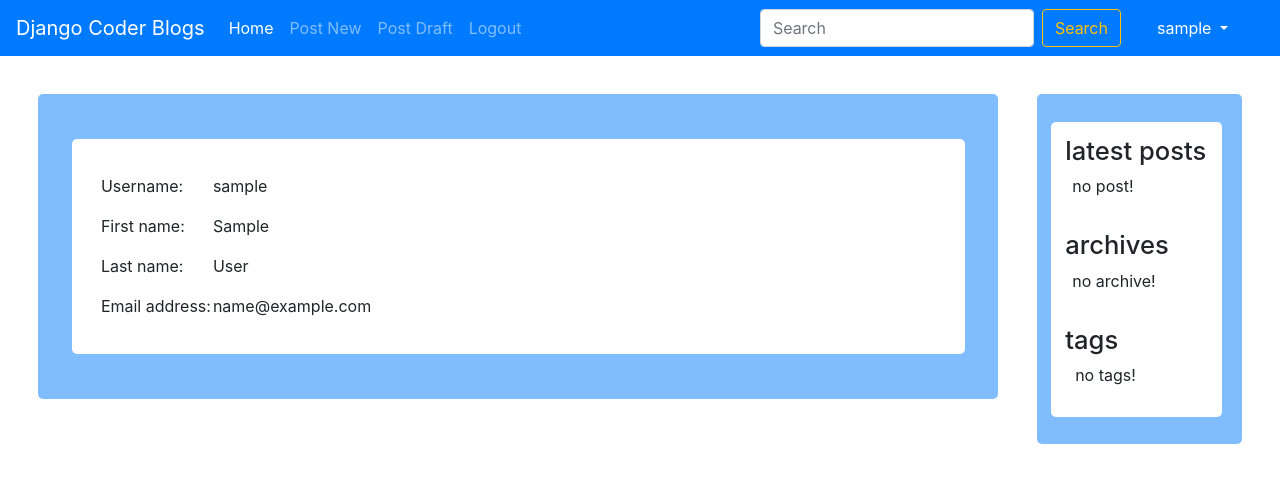
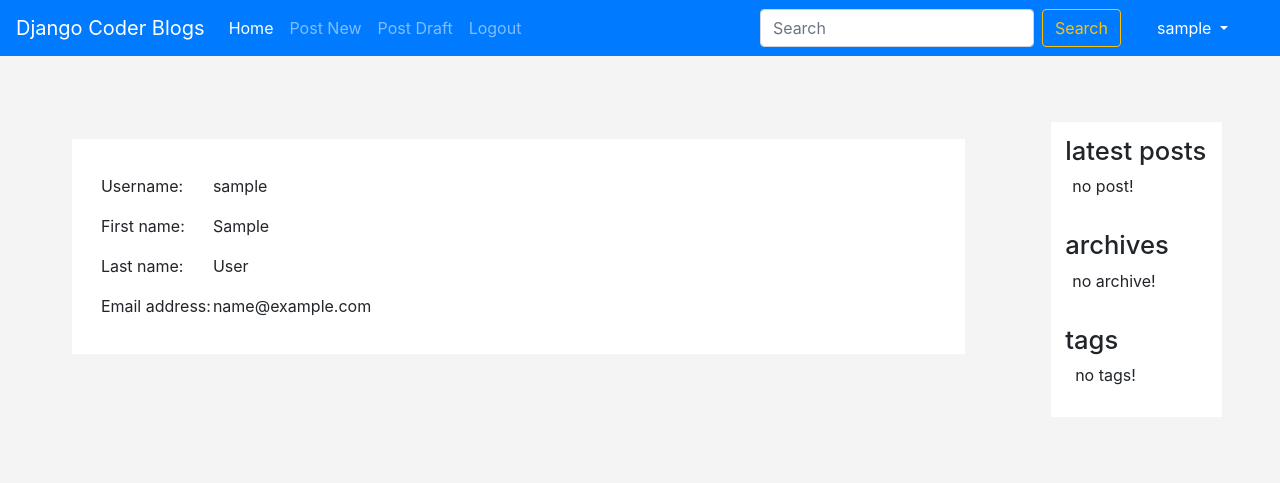
Before and after one commit to Mike-Dai/djangocoder, a Django app: page /profile/ in a window 1280 px wide. Shown: the top 483 px of the page. Run offline with Django 3.2, Linux system fonts and the light colour scheme; the visitor is signed in with stand-in values (Sample User, id 1); data that the repository does not hold is empty; some libraries are stand-ins or nearby versions.

Commit message:
Remove radius and add shadow

```diff
--- a/blog/static/styles/blog.css
+++ b/blog/static/styles/blog.css
@@ -3,7 +3,7 @@
 	display: none;
 }
 */
-
+/*
 @media only screen and (max-width: 1200px) {
 	.sidebar-container {
 		display: none;
@@ -14,7 +14,7 @@
 		background-color: white;
 	}
 }
-
+*/
 
 /*
 @media screen and (min-width: 1495px) {
@@ -23,19 +23,22 @@
 	}
 }
 */
+body {
+	background-color: #f4f4f4;
+}
 .container {
-	background-color: #80bdff;
+	background-color: #f4f4f4;
 	margin-top: 3%;
 	margin-left:3%;
 	margin-right:3%;
 	/*padding:2%;*/
 	padding-top:2%;
 	padding-bottom:2%;
-	border-radius: 5px;
+	/*border-radius: 5px;*/
 }
 .sidebar-container {
 	float:right;
-	background-color: #80bdff;
+	background-color: #f4f4f4;
 	width:16%;
 	margin-top: 3%;
 	margin-right:3%;
@@ -43,6 +46,9 @@
 	padding-top: 1%;
 	padding-bottom: 1%;
 	border-radius: 5px;
+}
+.sidebar:hover {
+	box-shadow: 2px 2px 10px #848484;
 }
 .widget {
 	padding:5%;
@@ -58,8 +64,11 @@
 	margin-right:30px;
 	*/
 	margin:3%;
-	border-radius: 5px;
+	/*border-radius: 5px;*/
 	width: 95%;
+}
+.media:hover {
+	box-shadow: 2px 2px 10px #848484;
 }
 .summary-list {
 	/*
@@ -74,13 +83,13 @@
 	width:100%;
 	margin: 2%;
 	padding:5%;
-	border-radius: 5px;
+	/*border-radius: 5px;*/
 }
 .comment-list {
 	background-color: white;
 	margin: 2%;
 	padding:5%;
-	border-radius: 5px;
+	/*border-radius: 5px;*/
 }
 .comment {
 	margin: 2%;
@@ -93,7 +102,7 @@
 	margin: 7%;
 	padding:3%;
 	text-align: left;
-	border-radius: 5px;
+	/*border-radius: 5px;*/
 }
 .badge-list {
 	margin:5%;
@@ -103,13 +112,13 @@
 	background-color: white;
 	margin: 5%;
 	padding:5%;
-	border-radius: 5px;
+	/*border-radius: 5px;*/
 }
 .login-form {
 	background-color: white;
 	margin: 5%;
 	padding:5%;
-	border-radius: 5px;
+	/*border-radius: 5px;*/
 }
 .form-label {
 	float:left;
@@ -141,7 +150,7 @@
 	background-color: white;
 	margin: 2%;
 	padding:3%;
-	border-radius: 5px;
+	/*border-radius: 5px;*/
 }
 textarea {
 	width: 94%;
```
Also changed, not shown: 7 other files.
